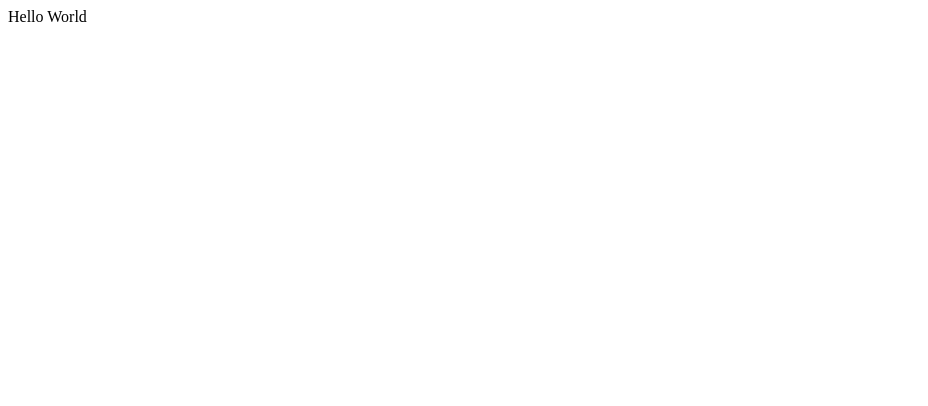
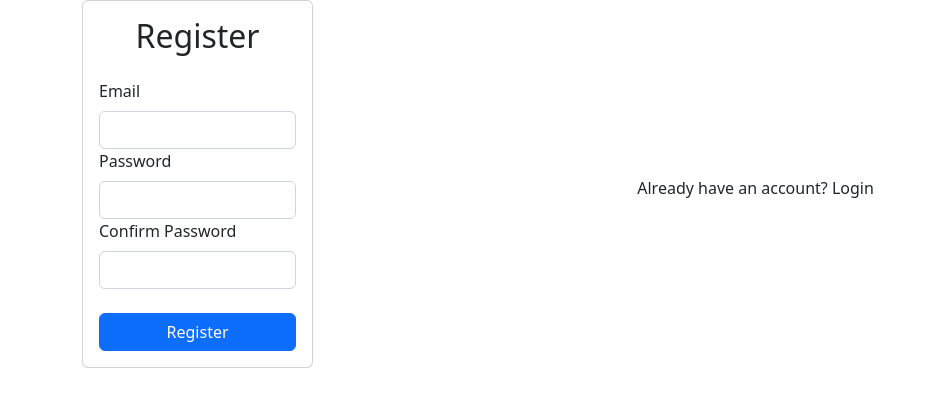
Before and after one commit to Marx-wrld/Login-Auth-with-React-and-Firebase, a React (Create React App) app: page / in a window 1280 px wide. Shown: the top 406 px of the page, without its empty margins (0-928 px from the left). Built offline with nearby package versions, Linux system fonts and the light colour scheme.

Commit message:
This is the first section of the login page

```diff
--- a/src/components/App.js
+++ b/src/components/App.js
@@ -1,7 +1,13 @@
 import React from "react"
+import { Container } from "react-bootstrap";
+import Signup from "./Signup";
 
 function App() {
-  return "Hello World"
+  return (
+    <Container className="d-flex align-items-center justif-content-center">
+      <Signup/>
+    </Container>
+    )
 }
 
 export default App;
--- /dev/null
+++ b/src/components/Signup.js
@@ -0,0 +1,44 @@
+import React, { useRef } from 'react';
+import { Form, Button, Card } from 'react-bootstrap';
+
+export default function Signup() {
+    const emailRef = useRef()
+    const passwordRef = useRef()
+    const passwordConfirmRef = useRef()
+    //const { signup } = useAuth()
+    //const [error, setError] = useState("")
+    //const [loading, setLoading] = useState(false)
+    //const history = useHistory()
+
+  return (
+    <>
+        <Card>
+            <Card.Body>
+                <h2 className="text-center mb-4">Register</h2>
+                <Form>
+                    <Form.Group id="email">
+                        <Form.Label>Email</Form.Label>
+                        <Form.Control type="email"
+                        ref={emailRef} required/>
+                    </Form.Group>
+                    <Form.Group id="password">
+                        <Form.Label>Password</Form.Label>
+                        <Form.Control type="password"
+                        ref={passwordRef} required/>
+                    </Form.Group>
+                    <Form.Group id="password-confirm">
+                        <Form.Label>Confirm Password</Form.Label>
+                        <Form.Control type="password"
+                        ref={passwordConfirmRef} required/>
+                    </Form.Group>
+                    <br/>
+                    <Button className='w-100' type="submit">Register</Button>
+                </Form>
+            </Card.Body>
+        </Card>
+        <div className='w-100 text-center mt-2'>
+            Already have an account? Login
+        </div>
+    </>
+  );
+}
--- a/src/index.js
+++ b/src/index.js
@@ -1,6 +1,7 @@
 import React from 'react';
 import ReactDOM from 'react-dom/client';
 import App from './components/App';
+import "bootstrap/dist/css/bootstrap.min.css"
 
 const root = ReactDOM.createRoot(document.getElementById('root'));
 root.render(
```
